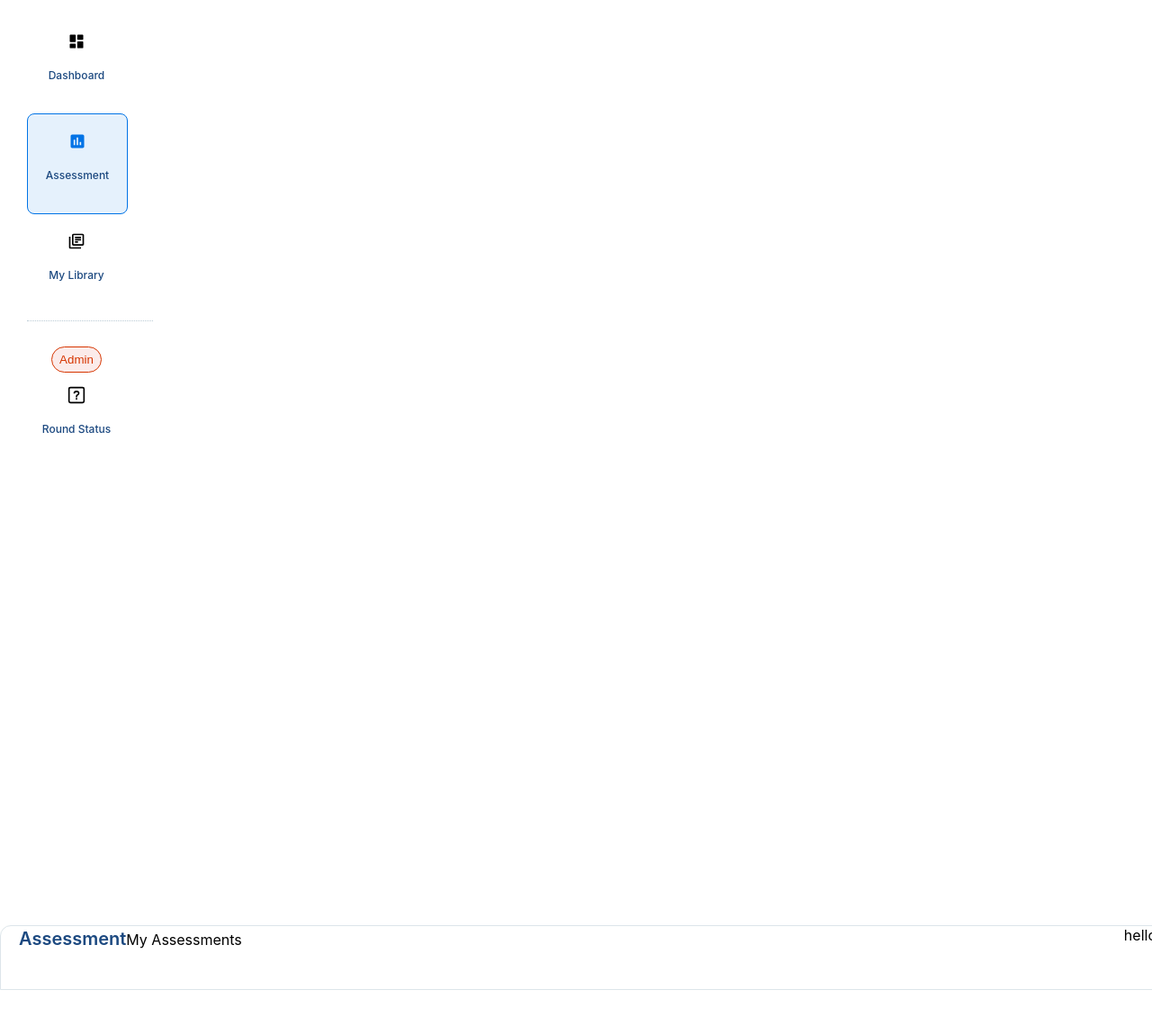
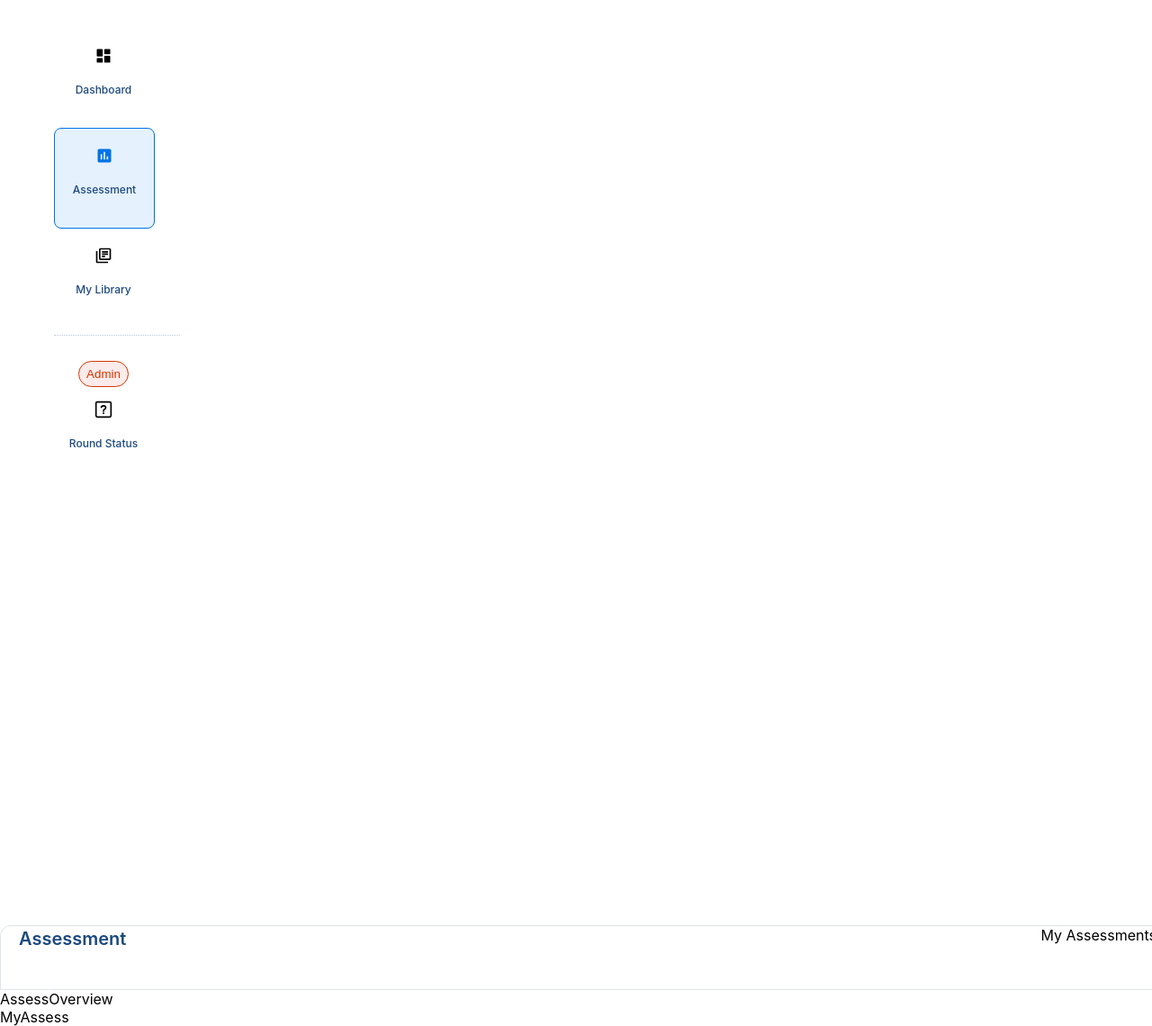
Before and after one commit to Vishakharajput00/unstopTask, a React (Create React App) app: page / in a window 1280 px wide. Shown: the top 1140 px of the page at 90% size. Before the commit the page ends 1100 px from the top, so only its background shows below. Built offline with nearby package versions, Linux system fonts and the light colour scheme.

Commit message:
devide in components

```diff
--- a/src/App.js
+++ b/src/App.js
@@ -1,6 +1,7 @@
 import logo from './logo.svg';
 import './App.css';
 import Home from './components/Home';
+
 
 function App() {
   return (
--- /dev/null
+++ b/src/components/AssessOverview.js
@@ -0,0 +1,7 @@
+import React from 'react'
+
+export default function AssessOverview() {
+  return (
+    <div>AssessOverview</div>
+  )
+}
--- a/src/components/Home.css
+++ b/src/components/Home.css
@@ -9,7 +9,7 @@
   height: 992px;
 }
 
-.box {
+/* .box {
   height: 70px;
   width: 90px;
   padding-left: 10px;
@@ -78,4 +78,4 @@ line-height: 28px;
 letter-spacing: 0px;
 text-align: left;
 color:#1C4980
-}
+} */
--- a/src/components/Home.js
+++ b/src/components/Home.js
@@ -4,46 +4,30 @@ import { MdAssessment } from "react-icons/md";
 import { MdOutlineLibraryBooks } from "react-icons/md";
 import { GrStatusUnknown } from "react-icons/gr";
 import "./Home.css";
+import SideNav from "./SideNav";
+import UpperHeader from "./UpperHeader";
+import AssessOverview from "./AssessOverview";
+import MyAssess from "./MyAssess";
 
 export default function Home() {
   return (
     <div>
       <div class="row">
-        <div class="column">
-          <div class="box">
-            <BiSolidDashboard style={{ height: "20px", width: "20px" }} />
-            <h4 class="heading">Dashboard</h4>
-          </div>
-          <div class="box1">
-            <MdAssessment style={{ height: "20px", width: "20px" }} />
-            <h4 class="heading">Assessment</h4>
-          </div>
-          <div class="box">
-            <MdOutlineLibraryBooks style={{ height: "20px", width: "20px" }} />
-            <h4 class="heading">My Library</h4>
-          </div>
-          <hr class="hr" />
-
-          <div class="box">
-            <div>
-              {" "}
-              <button class="btn">Admin</button>
-            </div>
-            <GrStatusUnknown
-              style={{ height: "20px", width: "20px", paddingTop: "15px" }}
-            />
-            <h4 class="heading">Round Status</h4>
-          </div>
-        </div>
+     <div class='column'>
+      <SideNav/>
+     </div>
 
         <div>
-          <div class="assess">
+          {/* <div class="assess">
             <div class='upperAssess'>
 <span class="firstHead">Assessment</span>
 <span>My Assessments</span>
             </div>
             <div>hello</div>
-          </div>
+          </div> */}
+          <UpperHeader/>
+          <AssessOverview/>
+          <MyAssess/>
         </div>
       </div>
     </div>
--- /dev/null
+++ b/src/components/MyAssess.js
@@ -0,0 +1,7 @@
+import React from 'react'
+
+export default function MyAssess() {
+  return (
+    <div>MyAssess</div>
+  )
+}
--- /dev/null
+++ b/src/components/SideNav.css
@@ -0,0 +1,47 @@
+
+
+  .box {
+    height: 70px;
+    width: 90px;
+    padding-left: 10px;
+    padding-right: 10px;
+    padding-top: 20px;
+    padding-bottom: 20px;
+    text-align: center;
+  }
+  .box1 {
+    height: 70px;
+    width: 90px;
+    padding-left: 10px;
+    padding-right: 10px;
+    padding-top: 20px;
+    padding-bottom: 20px;
+    text-align: center;
+    border: 1px solid #0073e6;
+    color: #0073e6;
+    background-color: #e5f1fc;
+    border-radius: 8px;
+  }
+
+  .heading {
+    font-size: 12px;
+    font-weight: 500;
+    line-height: 16.8px;
+    color: #1c4980;
+  }
+
+  .btn {
+    width: Hug (47px);
+    height: Fixed (18px);
+    padding: 6px 8px 6px 8px;
+    border-radius: 22px;
+    border: 1px;
+    gap: 6px;
+    color: #d63500;
+    background-color: #fbebea;
+    border: 1px solid #d63500;
+  }
+  .hr {
+    border: none;
+    border-top: 1px dotted #bacbd5;
+  }
--- /dev/null
+++ b/src/components/SideNav.js
@@ -0,0 +1,38 @@
+import React from 'react';
+import { BiSolidDashboard } from "react-icons/bi";
+import { MdAssessment } from "react-icons/md";
+import { MdOutlineLibraryBooks } from "react-icons/md";
+import { GrStatusUnknown } from "react-icons/gr";
+import "./SideNav.css"
+
+export default function SideNav() {
+  return (
+    <div class="column">
+    <div class="box">
+      <BiSolidDashboard style={{ height: "20px", width: "20px" }} />
+      <h4 class="heading">Dashboard</h4>
+    </div>
+    <div class="box1">
+      <MdAssessment style={{ height: "20px", width: "20px" }} />
+      <h4 class="heading">Assessment</h4>
+    </div>
+    <div class="box">
+      <MdOutlineLibraryBooks style={{ height: "20px", width: "20px" }} />
+      <h4 class="heading">My Library</h4>
+    </div>
+    <hr class="hr" />
+
+    <div class="box">
+      <div>
+        {" "}
+        <button class="btn">Admin</button>
+      </div>
+      <GrStatusUnknown
+        style={{ height: "20px", width: "20px", paddingTop: "15px" }}
+      />
+      <h4 class="heading">Round Status</h4>
+    </div>
+  </div>
+
+  )
+}
--- /dev/null
+++ b/src/components/UpperHeader.css
@@ -0,0 +1,26 @@
+
+.assess {
+    width: 1264px;
+    height: 70px;
+    border-top-left-radius: 12px;
+    border-top-right-radius: 12px;
+    padding-top: 0px;padding-right:  20px;
+    padding-bottom:  0px;
+    padding-left:  20px;
+    gap: 24px;
+    border:1px solid #DDE5EA;
+    display: flex;
+    justify-content: space-between;
+  }
+  .upperAssess {
+
+  }
+  .firstHead{
+    font-family: Inter;
+  font-size: 20px;
+  font-weight: 600;
+  line-height: 28px;
+  letter-spacing: 0px;
+  text-align: left;
+  color:#1C4980
+  }
--- /dev/null
+++ b/src/components/UpperHeader.js
@@ -0,0 +1,11 @@
+import React from 'react';
+import "./UpperHeader.css";
+
+export default function UpperHeader() {
+  return (
+ <div class='assess'>
+    <span class="firstHead">Assessment</span>
+    <span>My Assessments</span>
+                </div>
+  )
+}
```
Also changed, not shown: src/components/AssessOverview.css (added), src/components/MyAssess.css (added).
